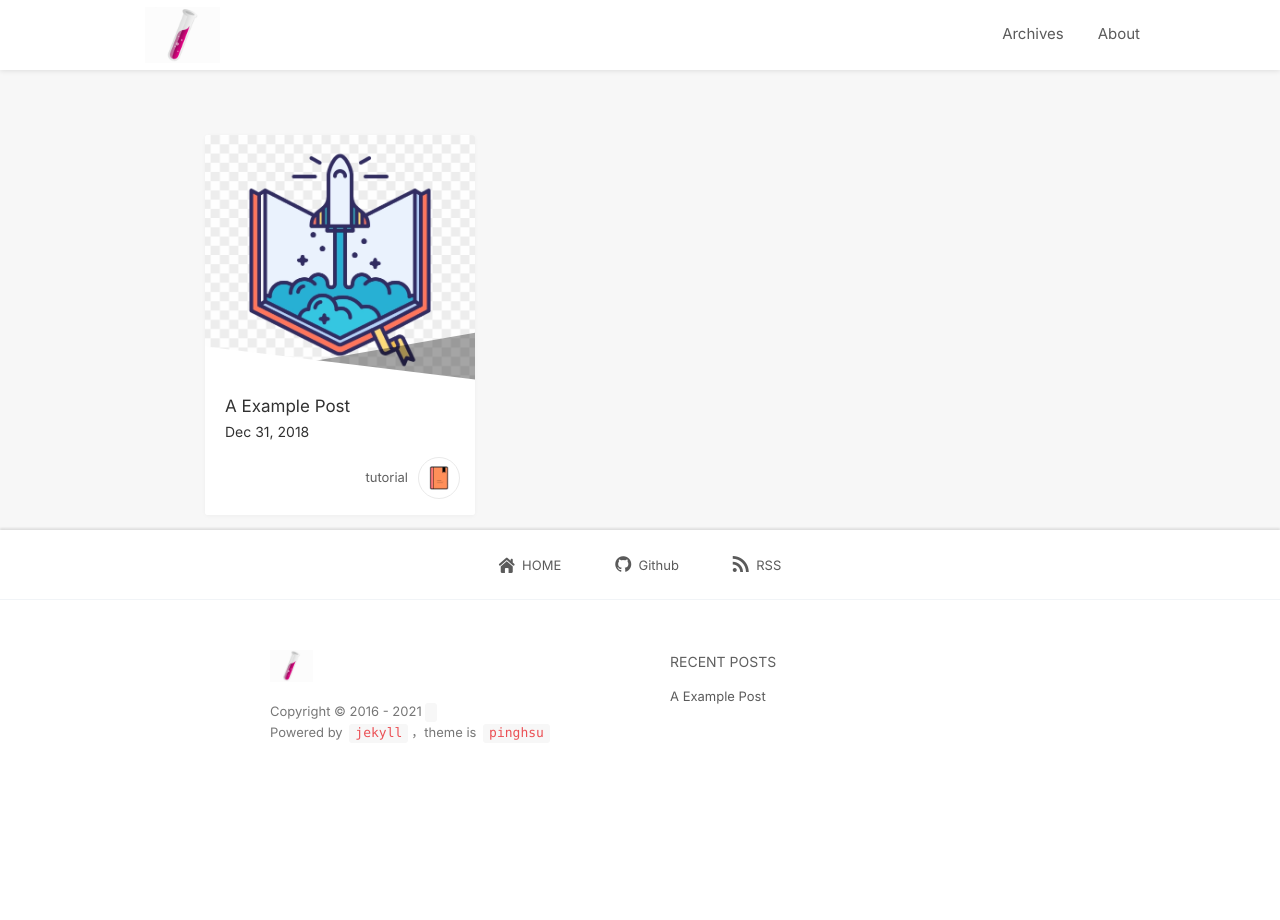
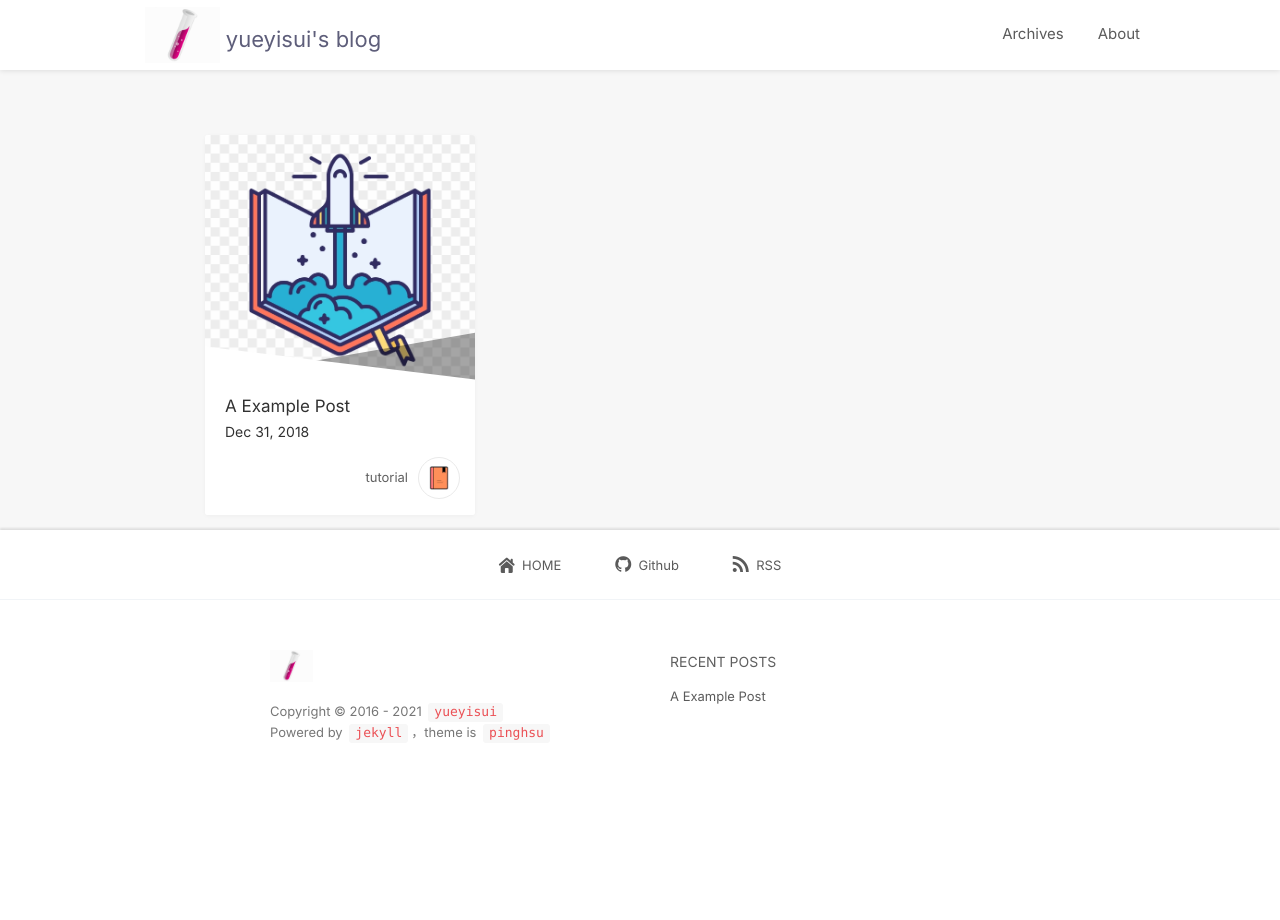
Before and after one commit to yueyisui/yueyisui.github.io, a Jekyll site: the page built from index.html, in a window 1280 px wide. Built offline with Jekyll 4.4.1, drawn with Linux system fonts in a browser that asks for light colours; nearby versions of some CDN libraries; the list of posts is cut into pages by our own code; comment, search, counter and statistics services are not loaded.

Commit message:
Add files via upload

```diff
--- a/_config.yml
+++ b/_config.yml
@@ -1,11 +1,11 @@
-name:
-author:
+name: yueyisui's blog
+author: yueyisui
 url: https://yueyisui.github.io
 baseurl: https://yueyisui.github.io
 resume_site:
 description:
-github_username:
-github:
+github_username: yueyisui
+github: github.com/yueyisui
 plugins: [jekyll-paginate]
 permalink: /:year-:month-:day-:title
 paginate: 12
@@ -17,6 +17,6 @@ comments :
   gitalk :
     clientID :
     clientSecret :
-    repo :
+    repo : https://yueyisui.github.io
     owner :
     admin :
```
